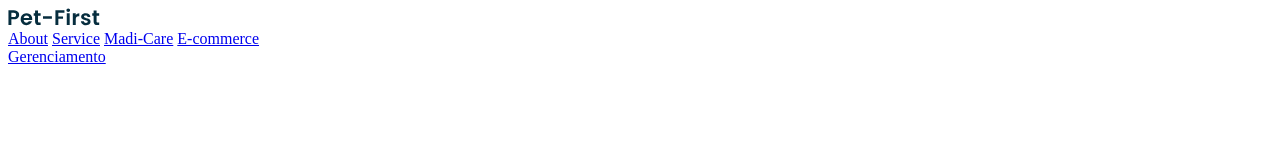
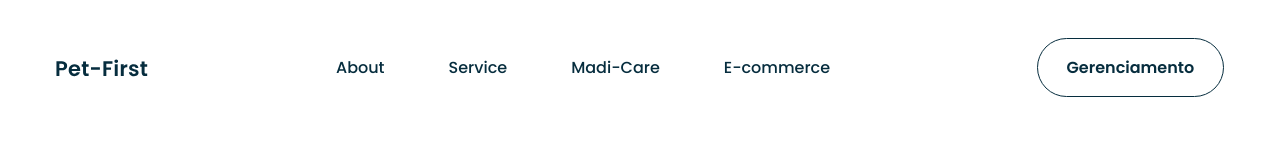
Before and after one commit to LucasAck3rmann/Desafio-do-M-dulo, a plain HTML site: page index.html in a window 1280 px wide. Drawn offline with Linux system fonts and the light colour scheme.

Commit message:
Construção do header e reestruturação dos arquivos (sass)

```diff
--- a/sass/_grid.scss
+++ b/sass/_grid.scss
@@ -0,0 +1,6 @@
+.container {
+  width: 100%;
+  max-width: 1216px;
+  margin: 0 auto;
+  padding: 0 1.5rem;
+}
--- a/sass/_header.scss
+++ b/sass/_header.scss
@@ -0,0 +1,65 @@
+header {
+  position: absolute;
+  top: 0;
+  left: 0;
+  width: 100%;
+  padding: 2.4rem 0;
+  .container {
+    display: flex;
+    justify-content: space-between;
+    align-items: center;
+  }
+  .right {
+    flex: 1;
+    max-width: 888px;
+    display: flex;
+    align-items: center;
+    justify-content: space-between;
+    nav {
+      display: flex;
+      gap: 4rem;
+      a {
+        transition: all 0.3s ease;
+        color: #062d3e;
+        font-family: Poppins;
+        font-size: 16px;
+        font-style: normal;
+        font-weight: 500;
+        line-height: normal;
+        &:hover {
+          color: #fff;
+          position: relative;
+          &::after {
+            content: "";
+            position: absolute;
+            top: 70%;
+            left: 50%;
+            transform: translate(-50%, -50%);
+            width: 131px;
+            height: 31px;
+            background: url("/img/img_hover_navbar.svg") no-repeat center center;
+            background-size: cover;
+            z-index: -1;
+          }
+        }
+      }
+    }
+    .btn {
+      transition: all 0.3s ease;
+      padding: 1rem 1.8rem;
+      border-radius: 122px;
+      border: 1px solid #062d3e;
+      color: #062d3e;
+      font-family: Poppins;
+      font-size: 16px;
+      font-style: normal;
+      font-weight: 600;
+      line-height: normal;
+      &:hover {
+        background-color: #062d3e;
+        color: #fff;
+        border: 1px solid #fff;
+      }
+    }
+  }
+}
--- a/sass/_reset.scss
+++ b/sass/_reset.scss
@@ -0,0 +1,26 @@
+* {
+  margin: 0;
+  padding: 0;
+  box-sizing: border-box;
+  -webkit-font-smoothing: antialiased;
+}
+
+img {
+  max-width: 100%;
+  display: block;
+}
+
+button {
+  cursor: pointer;
+  background-color: transparent;
+  border: none;
+}
+
+ul {
+  list-style: none;
+}
+
+a {
+  text-decoration: none;
+  display: inline-block;
+}
--- a/sass/main.scss
+++ b/sass/main.scss
@@ -1,10 +1,6 @@
 @import "reset";
-@import "mixins";
-@import "variables";
 @import "grid";
-@import "animate";
 @import "components";
-@import "buttons";
 @import "header";
 @import "s-hero";
 @import "footer";
```
Also changed, not shown: css/main.min.css, img/img_hover_navbar.svg (added), sass/_animate.scss (deleted), sass/_buttons.scss (deleted), sass/_variables.scss (deleted), 1 other file.
